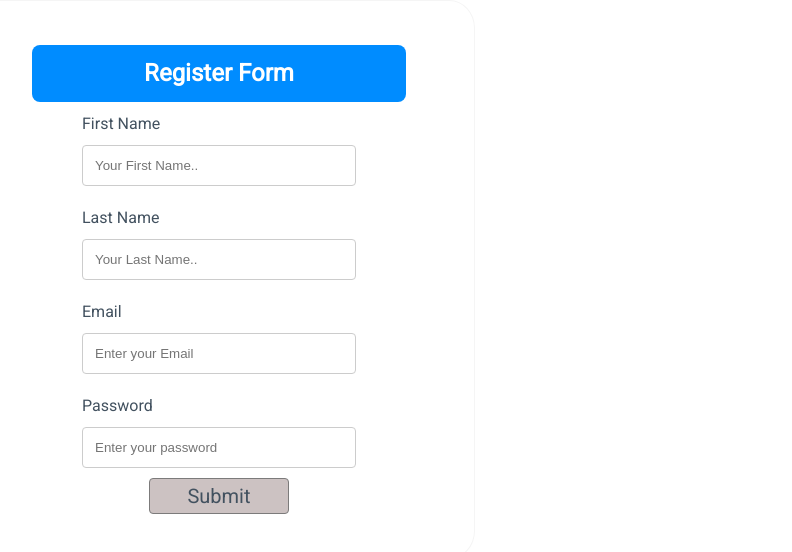
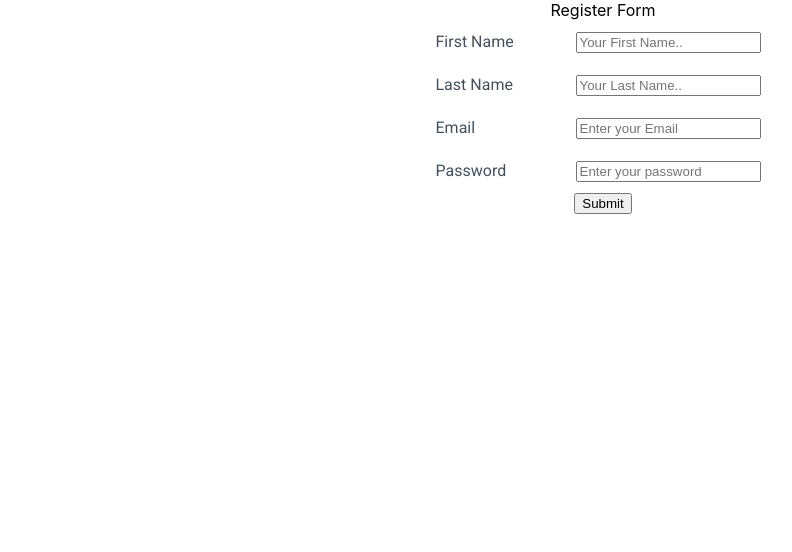
Before and after one commit to AbhishekDesai56/AddressBookFrontEnd, a React (Create React App) app: page /register in a window 1280 px wide. Shown: the top 552 px of the page, without its empty margins (37-829 px from the left). Built offline with nearby package versions, Linux system fonts and the light colour scheme.

Commit message:
refactor: rename class to className property.

```diff
--- a/src/Components/NavBar.js
+++ b/src/Components/NavBar.js
@@ -1,14 +1,11 @@
 import React from "react";
 import "./NavBar.scss";
+import image from "../assets/logo.png";
 const NavBar = (props) => {
   return (
     <header className="header-content header">
       <div className="logo-content">
-        <img
-          src={require("../assets/logo.png")}
-          className="logo-content-img"
-          alt=""
-        />
+        <img src={image} className="logo-content-img" alt="" />
         <div>
           <span className="add-text">Address</span>
           <br />
--- a/src/Pages/Register/register.js
+++ b/src/Pages/Register/register.js
@@ -9,20 +9,20 @@ const register = (props) => {
     props;
 
   return (
-    <form className="form" onSubmit={handleSubmit}>
-      <div className="form-head">
-        <div className="head-title">
+    <form className="register-form" onSubmit={handleSubmit}>
+      <div className="register-form-head">
+        <div className="register-head-title">
           <span>Register Form</span>
         </div>
       </div>
-      <div className="row-content">
+      <div className="register-row-content">
         <Input
           control="input"
           type="text"
           label="First Name"
           name="firstName"
           placeholder="Your First Name.."
-          className="input"
+          className="register-input"
           id="firstName"
           onChange={handleChange}
           onBlur={handleBlur}
@@ -32,14 +32,14 @@ const register = (props) => {
           <div id="error-output">{errors.firstName}</div>
         )}
       </div>
-      <div className="row-content">
+      <div className="register-row-content">
         <Input
           control="input"
           type="text"
           label="Last Name"
           name="lastName"
           placeholder="Your Last Name.."
-          className="input"
+          className="register-input"
           id="lastName"
           onChange={handleChange}
           onBlur={handleBlur}
@@ -49,13 +49,13 @@ const register = (props) => {
           <div id="error-output">{errors.lastName}</div>
         )}
       </div>
-      <div className="row-content">
+      <div className="register-row-content">
         <Input
           type="email"
           label="Email"
           name="email"
           placeholder="Enter your Email"
-          className="input"
+          className="register-input"
           id="email"
           onChange={handleChange}
           onBlur={handleBlur}
@@ -65,13 +65,13 @@ const register = (props) => {
           <div id="error-output">{errors.email}</div>
         )}
       </div>
-      <div className="row-content">
+      <div className="register-row-content">
         <Input
           type="password"
           label="Password"
           name="password"
           placeholder="Enter your password"
-          className="input"
+          className="register-input"
           id="password"
           onChange={handleChange}
           onBlur={handleBlur}
@@ -81,12 +81,12 @@ const register = (props) => {
           <div id="error-output">{errors.password}</div>
         )}
       </div>
-      <div className="button-content">
-        <div className="submit">
+      <div className="register-button-content">
+        <div className="register-submit">
           <button
             id="submitbutton"
             type="submit"
-            className="button submitButton"
+            className="register-button submitButton"
           >
             Submit
           </button>
```
Also changed, not shown: src/Pages/AddressForm/addEditAddressForm.js (+18 -18 lines).
